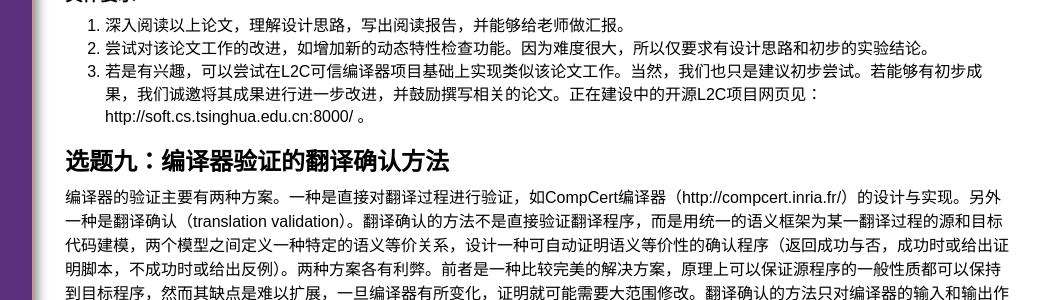
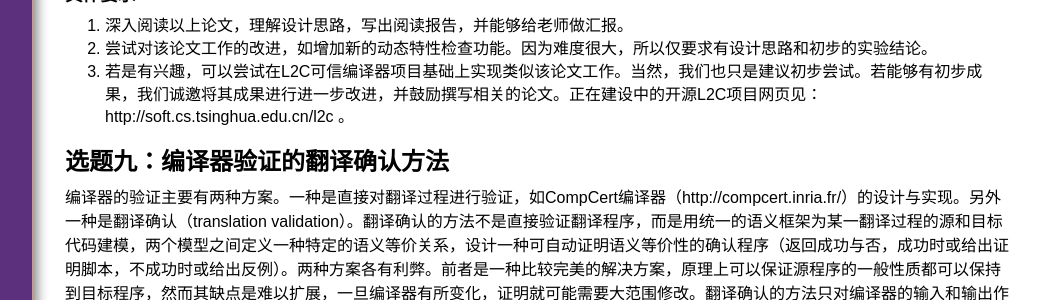
Before and after one commit to chyyuu/compiler_course_info, a Jekyll site: the page built from readinglist.md, in a window 1280 px wide and 900 px high, scrolled down 3469 px. Shown: the part 197-497 px from the top of the window, without its empty margins (234-1274 px from the left). Built offline with Jekyll 4.4.1, drawn with Linux system fonts in a browser that asks for light colours; nearby versions of some CDN libraries; our own code applies the rules of GitHub Pages for plain Markdown files; some of the changed lines change nothing that is shown.

Commit message:
Update readinglist.md

```diff
--- a/readinglist.md
+++ b/readinglist.md
@@ -135,7 +135,7 @@
 ### 具体要求
 1. 深入阅读以上论文，理解设计思路，写出阅读报告，并能够给老师做汇报。
 2. 尝试对该论文工作的改进，如增加新的动态特性检查功能。因为难度很大，所以仅要求有设计思路和初步的实验结论。
-3. 若是有兴趣，可以尝试在L2C可信编译器项目基础上实现类似该论文工作。当然，我们也只是建议初步尝试。若能够有初步成果，我们诚邀将其成果进行进一步改进，并鼓励撰写相关的论文。正在建设中的开源L2C项目网页见：http://soft.cs.tsinghua.edu.cn:8000/ 。
+3. 若是有兴趣，可以尝试在L2C可信编译器项目基础上实现类似该论文工作。当然，我们也只是建议初步尝试。若能够有初步成果，我们诚邀将其成果进行进一步改进，并鼓励撰写相关的论文。正在建设中的开源L2C项目网页见：http://soft.cs.tsinghua.edu.cn/l2c 。
 
 ## 选题九：编译器验证的翻译确认方法
 编译器的验证主要有两种方案。一种是直接对翻译过程进行验证，如CompCert编译器（http://compcert.inria.fr/）的设计与实现。另外一种是翻译确认（translation validation）。翻译确认的方法不是直接验证翻译程序，而是用统一的语义框架为某一翻译过程的源和目标代码建模，两个模型之间定义一种特定的语义等价关系，设计一种可自动证明语义等价性的确认程序（返回成功与否，成功时或给出证明脚本，不成功时或给出反例）。两种方案各有利弊。前者是一种比较完美的解决方案，原理上可以保证源程序的一般性质都可以保持到目标程序，然而其缺点是难以扩展，一旦编译器有所变化，证明就可能需要大范围修改。翻译确认的方法只对编译器的输入和输出作检查，而不关心编译器的具体实现，因而具有较好的可重用性，然而，因确认程序本身是编译器的一部分，它必须是一个自动化的过程，这从理论上决定了它可能出现误报（false alarm），从而使程序员无所适从。实际上，根据各个翻译步骤的不同特点，将这两种方案混合使用是十分有益的做法。由于具有可重用性好的特点，翻译确认的方法非常适合于某些优化步骤的验证，优化算法的改进不会对确认程序造成影响。以下是相关工作的部分论文：
```
